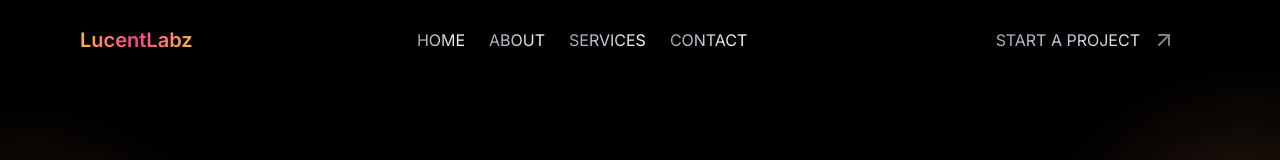
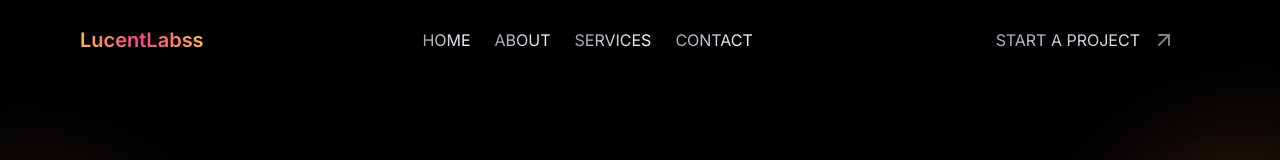
Before and after one commit to musalawal04/lucentlabs-website, a Next.js app: page / in a window 1280 px wide. Shown: the top 160 px of the page. Built offline with nearby package versions, Linux system fonts and the light colour scheme.

Commit message:
chores: changes ageny name

```diff
--- a/app/custom-components/sections/Footer.tsx
+++ b/app/custom-components/sections/Footer.tsx
@@ -11,7 +11,7 @@ export default function Footer() {
         <div className="grid md:grid-cols-4 gap-12 mb-12">
           <div>
             <Link href="/">
-              <span className='text-[20px] gradient-text font-semibold'>LucentLabz</span>
+              <span className='text-[20px] gradient-text font-semibold'>LucentLabss</span>
             </Link>
             <p className="text-gray-400 text-sm">
               We are a team of visual curators that seek consistently to deliver transactions that are digitally
--- a/app/custom-components/ui/Navbar.tsx
+++ b/app/custom-components/ui/Navbar.tsx
@@ -23,7 +23,7 @@ const Navbar = () => {
   return (
     <Wrapper className='lg:py-4 py-4 max-sm:px-2'>
       <nav className='flex justify-between  max-sm:sticky z-30 max-sm:bg-white/5 max-sm:rounded-full max-sm:py-3 max-sm:px-4 items-center'>
-        <span className='text-[20px] gradient-text font-semibold'>LucentLabz</span>
+        <span className='text-[20px] gradient-text font-semibold'>LucentLabss</span>
         <ul className='lg:flex hidden flex-1 justify-center items-center gap-6'>
           {
             navigation.map((nav, index) => (
```
